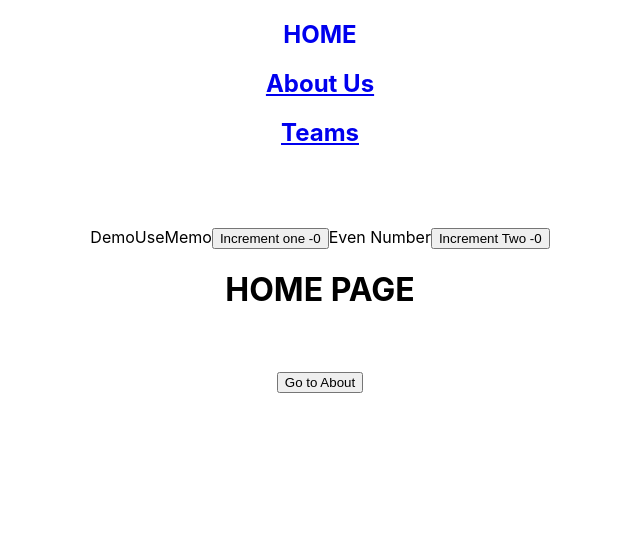
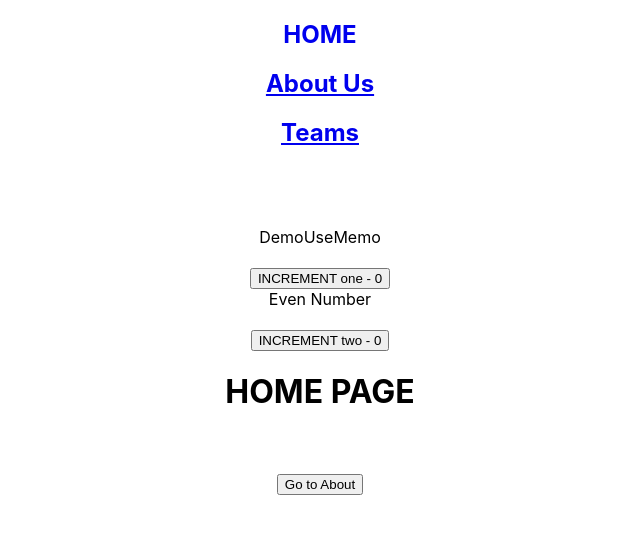
Before and after one commit to Aakarsh2000/zee4, a React (Create React App) app: page / in a window 1280 px wide. Shown: the top 534 px of the page, without its empty margins (320-960 px from the left). Built offline with nearby package versions, Linux system fonts and the light colour scheme.

Commit message:
Added useMemo in DemoUseMemo.js

```diff
--- a/src/components/DemoUseMemo.js
+++ b/src/components/DemoUseMemo.js
@@ -1,27 +1,40 @@
-import React,{useState} from 'react'
+import React,{useState, useMemo} from 'react'
 
 function DemoUseMemo() {
-    const [countOne,setCountOne]  = useState(0)
-    const incCounterOne = ()=>{
-        setCountOne(countOne+1)
+
+    // useMemo
+    const [countOne, setCountOne] = useState(0)
+    const [countTwo, setCountTwo] = useState(0)
+
+    const incCounterOne = () => {
+        setCountOne(countOne + 1)
     }
-    const incCounterTwo =()=>{
-        setCountOne(countOne+2)
+
+    const incCounterTwo = () => {
+        setCountTwo(countTwo + 1)
     }
-    const checkForEven = () =>{
-        let i =0
-        while(i<3000000000) {
-            i++
-        }
-            return countOne % 2 == 0
-    }
+
+    const checkForEven = useMemo(
+        () => {
+            let i = 0
+            while( i < 3000000000) {
+                i++
+            }
+
+                return countOne % 2 == 0
+            }, [countOne])
+
+
   return (
-    <div>DemoUseMemo
-        <button onClick={incCounterOne}>Increment one  -{countOne}</button>
+    <div>DemoUseMemo <br></br><br></br>
 
-        <span>{checkForEven() ? 'Even Number':'Odd Number'}</span>
+        <button onClick={incCounterOne}>INCREMENT one -   {countOne}</button> <br></br>
+         <span> {checkForEven ? 'Even Number' : 'Odd Number'}</span>
 
-        <button onClick={incCounterTwo}>Increment Two  -{countOne}</button>
+        <br></br> <br></br>
+
+        <button onClick={incCounterTwo}>INCREMENT two -   {countTwo}</button>
+
     </div>
   )
 }
```
